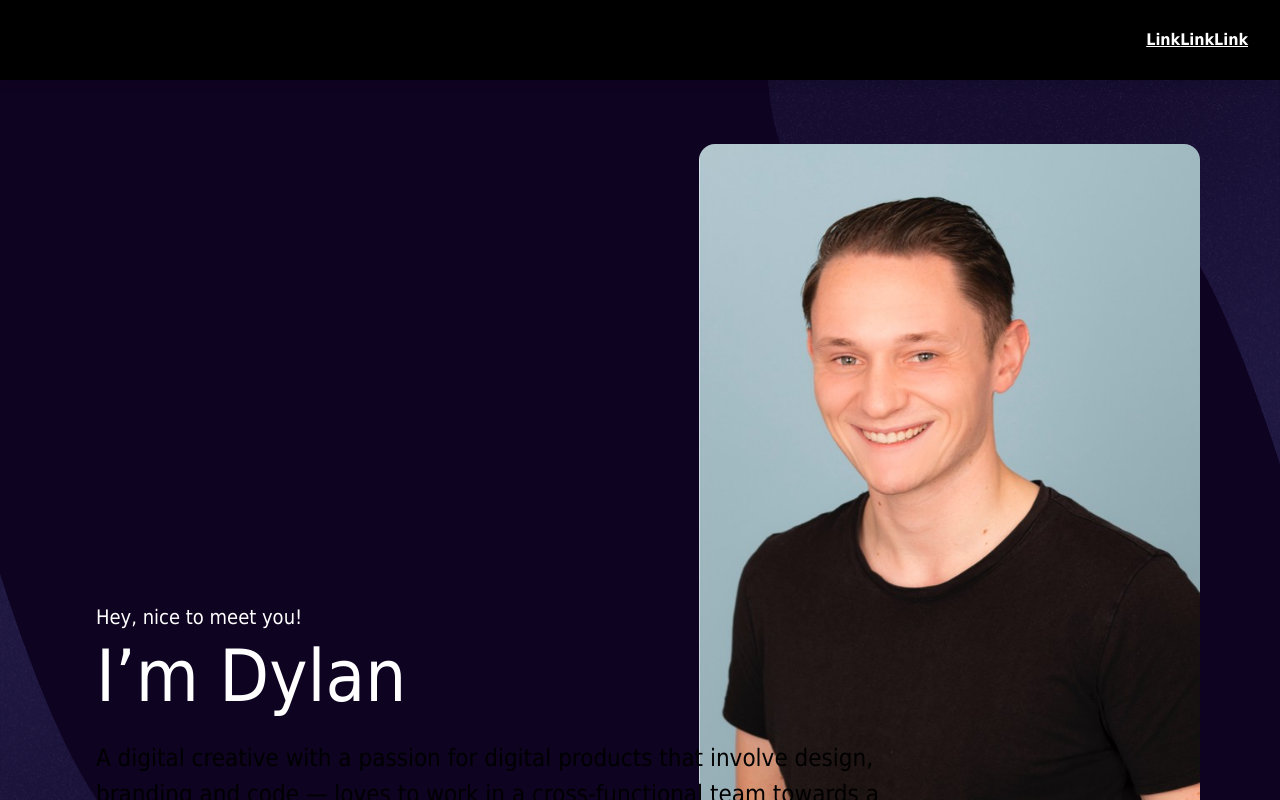
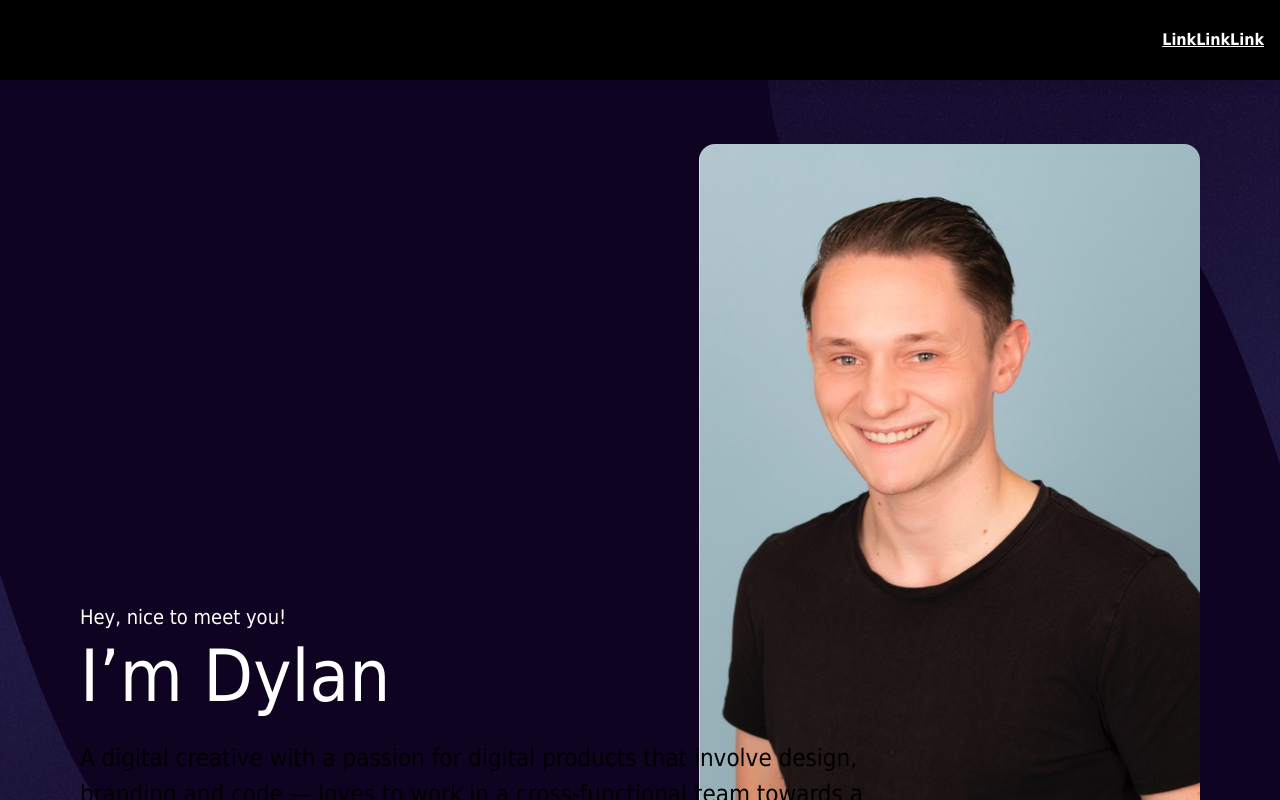
Before and after one commit to dylanvanzanten/portfolio-2022, a Next.js app: page / in a window 1280 px wide. Shown: the top 800 px of the page. Built offline with nearby package versions, Linux system fonts and the light colour scheme; a web font is replaced by a local one.

Commit message:
refactor(CaseTeaser): Change grid alignment

```diff
--- a/components/CaseTeaser/CaseTeaser.tsx
+++ b/components/CaseTeaser/CaseTeaser.tsx
@@ -28,7 +28,11 @@ const CaseTeaser: FC<ICaseTeaserProps> = ({
   caseLinkIcon = <ion-icon name="arrow-forward-outline" />,
 }) => {
   return (
-    <div className="case-teaser" data-span="12" style={{ ["--span"]: 12 }}>
+    <div
+      className="case-teaser"
+      data-span="12"
+      style={{ ["--span"]: 12, ["--start"]: 1 }}
+    >
       <div className="case-teaser__image" style={{ background: caseColor }}>
         <Image
           alt={caseImageAlt}
--- a/components/CaseTeaser/_case-teaser.scss
+++ b/components/CaseTeaser/_case-teaser.scss
@@ -1,19 +1,15 @@
 .case-teaser {
   grid-column: span 11 / span 11;
-  grid-column-start: 2;
+  grid-column-start: 1;
 
   @media (min-width: $mq-tab--sml) {
-    grid-column: span 5 / span 5;
+    grid-column: span 6 / span 6;
     grid-column-start: 7;
   }
 
   &:nth-child(2n + 1) {
     grid-column-start: 1;
     margin-top: $spacing-64;
-
-    @media (min-width: $mq-tab--sml) {
-      grid-column-start: 2;
-    }
   }
 
   &__image {
--- a/pages/index.tsx
+++ b/pages/index.tsx
@@ -26,7 +26,7 @@ export default function Home() {
 
         <section
           className="section-content"
-          style={{ ["--span"]: 7, ["--start"]: 2 }}
+          style={{ ["--span"]: 7, ["--start"]: 1 }}
           data-span="7"
         >
           <p>
@@ -38,7 +38,7 @@ export default function Home() {
         </section>
         <section
           className="section-content"
-          style={{ ["--span"]: 12, ["--start"]: 0 }}
+          style={{ ["--span"]: 12, ["--start"]: 1 }}
           data-span="12"
         >
           <ContactTeaser />
--- a/styles/common/_grid.scss
+++ b/styles/common/_grid.scss
@@ -44,24 +44,17 @@
   display: grid;
   margin-left: auto;
   margin-right: auto;
+  padding: 0 $spacing-16;
   width: 100%;
-  padding-right: 32px;
-  padding-left: 32px;
-  display: grid;
-  grid-template-columns: repeat(12, [col] 1fr);
+  grid-template-columns: repeat(4, [col] 1fr);
   grid-gap: $spacing-16;
 
-  @media (min-width: $mq-mob) {
-    grid-template-columns: repeat(6, [col] 1fr);
-  }
-
   @media (min-width: $mq-tab--sml) {
-    grid-template-columns: repeat(12, [col] 1fr);
+    grid-template-columns: repeat(8, [col] 1fr);
     grid-gap: $spacing-64;
   }
 
-  @media (max-width: $mq-mob) {
-    padding-left: $spacing-24;
-    padding-right: $spacing-24;
+  @media (min-width: $mq-desk--lrg) {
+    grid-template-columns: repeat(12, [col] 1fr);
   }
 }
```
